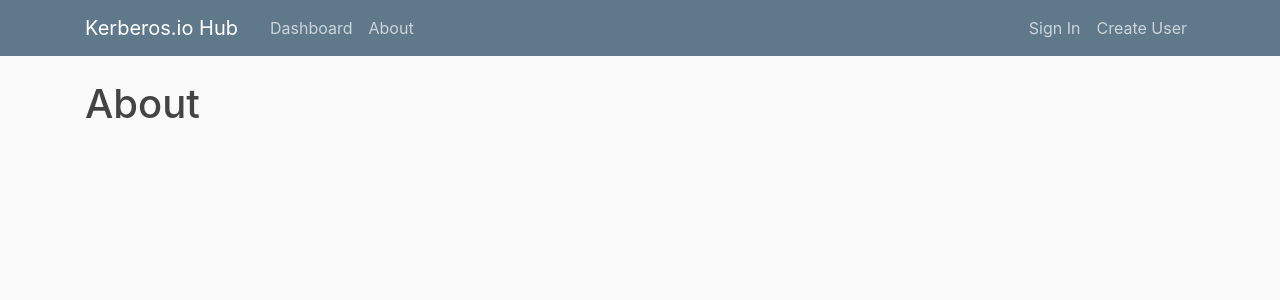
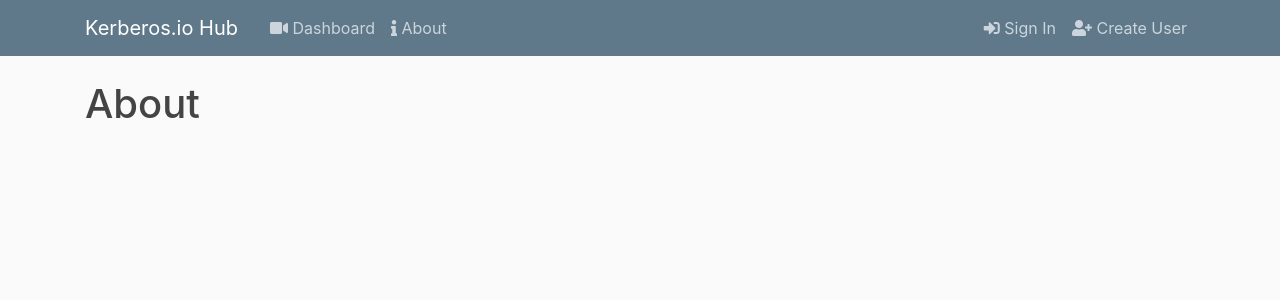
Before and after one commit to lincolngill/kerberosio_hub, a Flask app: page /about in a window 1280 px wide. Shown: the top 300 px of the page. Run offline with Flask 2, Linux system fonts and the light colour scheme; some libraries are stand-ins or nearby versions.

Commit message:
v0.2 inprogress

```diff
--- a/src/khub/templates/layout.html
+++ b/src/khub/templates/layout.html
@@ -7,6 +7,7 @@
 
     <!-- Bootstrap CSS -->
     <link rel="stylesheet" href="https://stackpath.bootstrapcdn.com/bootstrap/4.4.1/css/bootstrap.min.css" integrity="sha384-Vkoo8x4CGsO3+Hhxv8T/Q5PaXtkKtu6ug5TOeNV6gBiFeWPGFN9MuhOf23Q9Ifjh" crossorigin="anonymous">
+    <link rel="stylesheet" href="https://use.fontawesome.com/releases/v5.6.3/css/all.css" integrity="sha384-UHRtZLI+pbxtHCWp1t77Bi1L4ZtiqrqD80Kn4Z8NTSRyMA2Fd33n5dQ8lWUE00s/" crossorigin="anonymous">
     <link rel="stylesheet" type="text/css" href="{{ url_for('static', filename='main.css') }}">
 
     {% if title %}
@@ -26,17 +27,17 @@
                 </button>
                 <div class="collapse navbar-collapse" id="navbarToggle">
                     <div class="navbar-nav mr-auto">
-                        <a class="nav-item nav-link" href="{{ url_for('dashboard') }}">Dashboard</a>
-                        <a class="nav-item nav-link" href="{{ url_for('about') }}">About</a>
+                        <a class="nav-item nav-link" href="{{ url_for('dashboard') }}"><i class="fas fa-video"></i> Dashboard</a>
+                        <a class="nav-item nav-link" href="{{ url_for('about') }}"><i class="fas fa-info"></i> About</a>
                     </div>
                     <!-- Navbar Right Side -->
                     <div class="navbar-nav">
                         {% if current_user.is_authenticated %}
-                            <a class="nav-item nav-link" href="{{ url_for('account') }}">Account</a>
-                            <a class="nav-item nav-link" href="{{ url_for('sign_out') }}">Sign Out</a>
+                            <a class="nav-item nav-link" href="{{ url_for('account') }}"><i class="fas fa-user"></i>  Account</a>
+                            <a class="nav-item nav-link" href="{{ url_for('sign_out') }}"><i class="fas fa-sign-out-alt"></i>  Sign Out</a>
                         {% else %}
-                            <a class="nav-item nav-link" href="{{ url_for('sign_in') }}">Sign In</a>
-                            <a class="nav-item nav-link" href="{{ url_for('create_user') }}">Create User</a>
+                            <a class="nav-item nav-link" href="{{ url_for('sign_in') }}"><i class="fas fa-sign-in-alt"></i> Sign In</a>
+                            <a class="nav-item nav-link" href="{{ url_for('create_user') }}"><i class="fas fa-user-plus"></i> Create User</a>
                         {% endif %}
                     </div>
                 </div>
--- a/src/requirements.txt
+++ b/src/requirements.txt
@@ -4,3 +4,4 @@ Flask-SQLAlchemy
 flask-wtf
 Flask-Bcrypt
 Flask-Login
+email_validator
```
Also changed, not shown: 1 other file.
